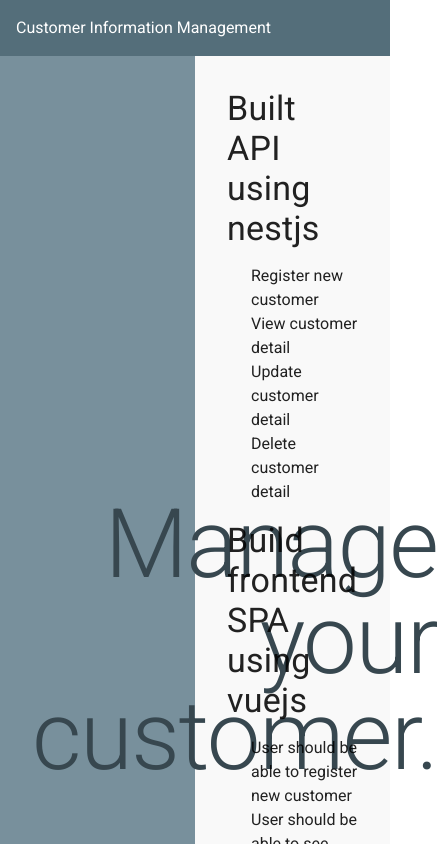
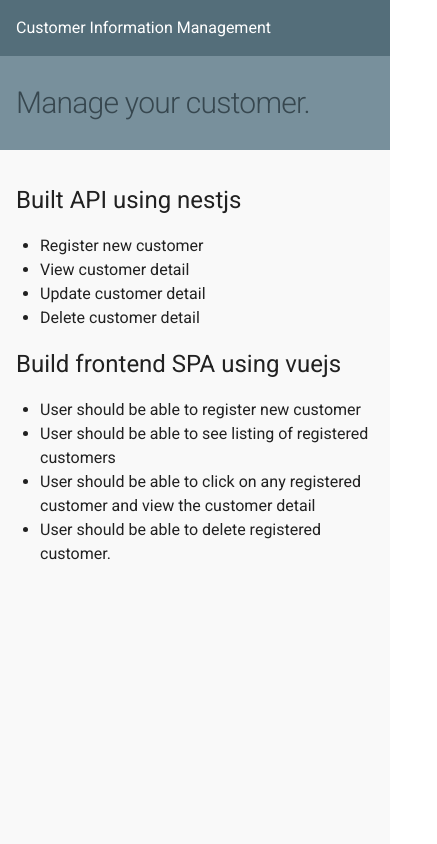
Before and after one commit to ibnumalik/customer-information-management, a Vue app in the folder ui/: page / in a window 390 px wide. Shown: the top 844 px of the page, 437 px wide, since content can reach past the window. Built offline with nearby package versions, Linux system fonts and the light colour scheme.

Commit message:
Update home page responsive design

```diff
--- a/ui/src/views/Home.vue
+++ b/ui/src/views/Home.vue
@@ -1,23 +1,25 @@
 <template>
-  <div class="home d-flex">
-    <div class="hero section d-flex">
+  <div class="home lg:tw-flex">
+    <div
+      class="hero tw-py-8 tw-px-4 tw-mb-8 lg:tw-mb-0 lg:tw-w-1/2 tw-flex tw-items-center lg:tw-px-12"
+    >
       <h1
-        class="display-4 blue-grey--text text--darken-3 align-self-center text-right"
+        class="blue-grey--text text--darken-3 tw-text-3xl lg:tw-text-7xl tw-font-light tw-leading-none lg:tw-text-right tw-tracking-tight"
       >
         Manage your customer.
       </h1>
     </div>
-    <div class="content d-flex flex-column justify-center section">
-      <p class="display-1">Built API using nestjs</p>
-      <ul class="mb-4">
+    <div class="tw-px-4 lg:tw-px-12 tw-flex tw-justify-center tw-flex-col">
+      <p class="tw-text-2xl lg:tw-text-4xl">Built API using nestjs</p>
+      <ul class="mb-4 tw-list-disc">
         <li>Register new customer</li>
         <li>View customer detail</li>
         <li>Update customer detail</li>
         <li>Delete customer detail</li>
       </ul>
 
-      <p class="display-1">Build frontend SPA using vuejs</p>
-      <ul>
+      <p class="tw-text-2xl lg:tw-text-4xl">Build frontend SPA using vuejs</p>
+      <ul class="tw-list-disc">
         <li>User should be able to register new customer</li>
         <li>User should be able to see listing of registered customers</li>
         <li>
@@ -44,12 +46,4 @@
 .hero {
   background: #78909c;
 }
-
-.content {
-}
-
-.section {
-  width: 50%;
-  padding: 32px;
-}
 </style>
```
